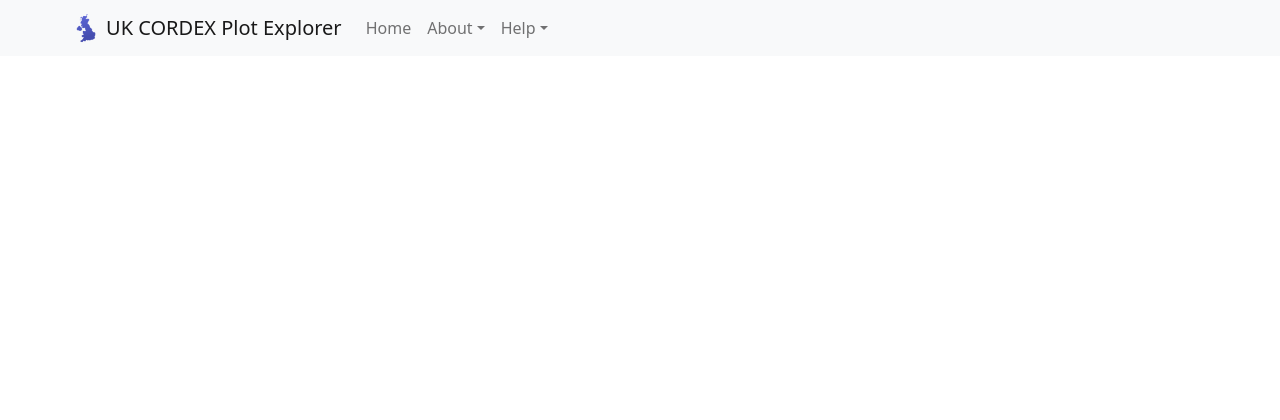
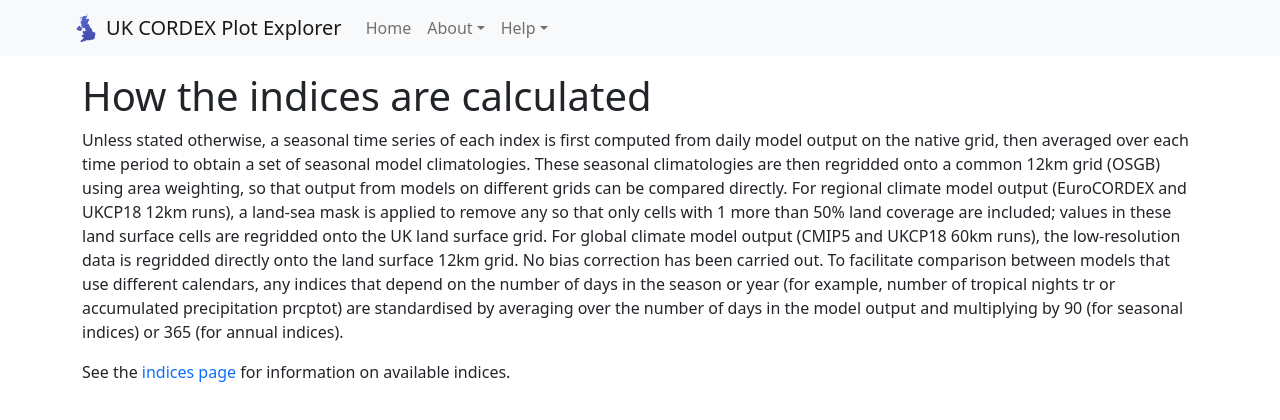
Before and after one commit to UCL/UKCORDEX-plot-explorer-dev, a React (Create React App) app: page /#/indices-calculation in a window 1280 px wide. Shown: the top 420 px of the page. Built offline with nearby package versions, Linux system fonts and the light colour scheme.

Commit message:
added indices calculation page

```diff
--- a/src/App.js
+++ b/src/App.js
@@ -10,6 +10,7 @@ import TimeHelp from "./components/ExtraPages/Help/TimeHelp";
 import Acknowledgements from "./components/ExtraPages/About/Acknowledgements";
 import Usage from "./components/ExtraPages/Help/Usage";
 import AboutExplorer from "./components/ExtraPages/About/AboutExplorer";
+import IndicesCalculation from "./components/ExtraPages/About/IndicesCalculation";
 
 function App() {
   return (
@@ -30,6 +31,7 @@ function App() {
         <Route path="acknowledgements" element={<Acknowledgements />} />
         <Route path="about-explorer" element={<AboutExplorer />} />
         <Route path="how-to-use" element={<Usage />} />
+        <Route path="indices-calculation" element={<IndicesCalculation />} />
       </Routes>
     </div>
   );
--- /dev/null
+++ b/src/components/ExtraPages/About/IndicesCalculation.js
@@ -0,0 +1,36 @@
+import { Container } from "react-bootstrap";
+import { HashLink } from "react-router-hash-link";
+
+export default function IndicesCalculation() {
+  return (
+    <Container className="about">
+      <div>
+        <h1>How the indices are calculated</h1>
+        <p>
+          Unless stated otherwise, a seasonal time series of each index is first
+          computed from daily model output on the native grid, then averaged
+          over each time period to obtain a set of seasonal model climatologies.
+          These seasonal climatologies are then regridded onto a common 12km
+          grid (OSGB) using area weighting, so that output from models on
+          different grids can be compared directly. For regional climate model
+          output (EuroCORDEX and UKCP18 12km runs), a land-sea mask is applied
+          to remove any so that only cells with 1 more than 50% land coverage
+          are included; values in these land surface cells are regridded onto
+          the UK land surface grid. For global climate model output (CMIP5 and
+          UKCP18 60km runs), the low-resolution data is regridded directly onto
+          the land surface 12km grid. No bias correction has been carried out.
+          To facilitate comparison between models that use different calendars,
+          any indices that depend on the number of days in the season or year
+          (for example, number of tropical nights tr or accumulated
+          precipitation prcptot) are standardised by averaging over the number
+          of days in the model output and multiplying by 90 (for seasonal
+          indices) or 365 (for annual indices).
+        </p>
+        <p>
+          See the <HashLink to="/indices-help#">indices page</HashLink> for
+          information on available indices.
+        </p>
+      </div>
+    </Container>
+  );
+}
--- a/src/components/MenuHeader.js
+++ b/src/components/MenuHeader.js
@@ -42,6 +42,11 @@ function MenuHeader() {
             <LinkContainer to="/about">
               <NavDropdown.Item>About UKCORDEX</NavDropdown.Item>
             </LinkContainer>
+            <LinkContainer to="/indices-calculation">
+              <NavDropdown.Item>
+                How the indices are calculated
+              </NavDropdown.Item>
+            </LinkContainer>
             <LinkContainer to="/acknowledgements">
               <NavDropdown.Item>Acknowledgements</NavDropdown.Item>
             </LinkContainer>
```
